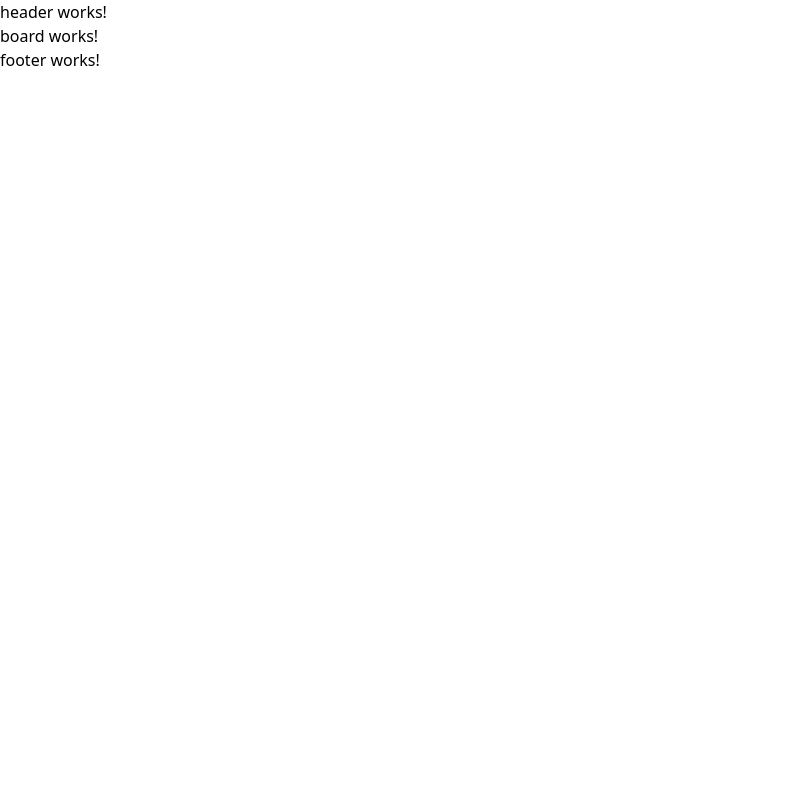
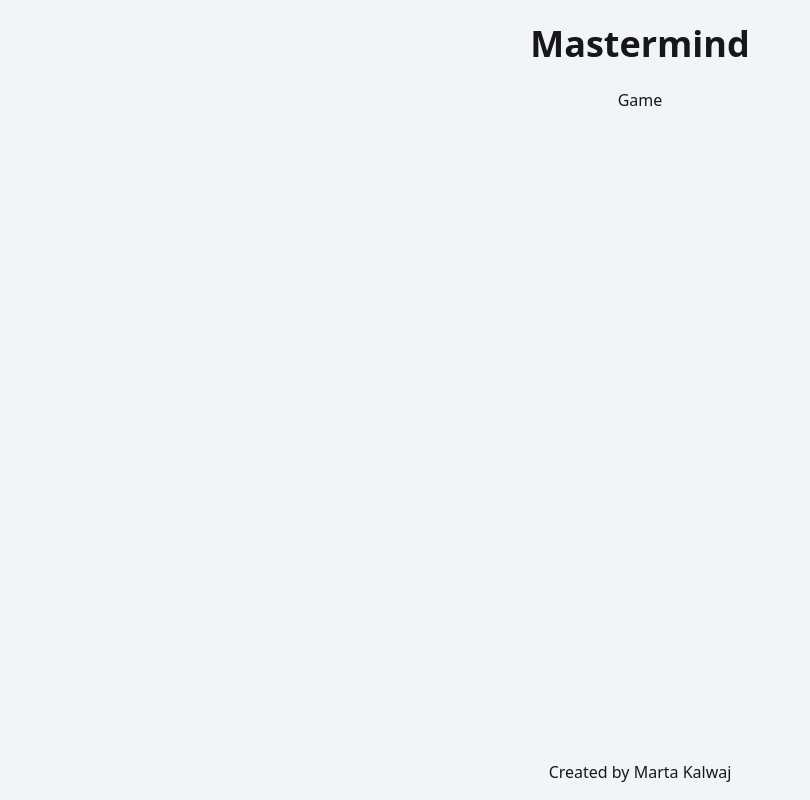
Before and after one commit to martaProsniak/mastermind, an Angular app: page / in a window 1280 px wide. Shown: the whole page, without its empty margins (0-810 px from the left). Built offline with nearby package versions, Linux system fonts and the light colour scheme.

Commit message:
Main components placement

```diff
--- a/package.json
+++ b/package.json
@@ -6,6 +6,7 @@
     "start": "ng serve",
     "build": "ng build",
     "watch": "ng build --watch --configuration development",
+    "build-prod": "ng build --prod",
     "test": "ng test"
   },
   "private": true,
--- a/src/app/app.component.html
+++ b/src/app/app.component.html
@@ -1,3 +1,7 @@
-<game-header></game-header>
-<game-board></game-board>
-<game-footer></game-footer>
+<div class="w-screen h-dvh bg-slate-100 dark:bg-slate-800 text-neutral-900 dark:text-neutral-100">
+  <div class="max-w-[1280px] mx-auto w-10/12">
+    <game-header></game-header>
+    <game></game>
+    <game-footer></game-footer>
+  </div>
+</div>
--- a/src/app/footer/footer.component.html
+++ b/src/app/footer/footer.component.html
@@ -1 +1,3 @@
-<p>footer works!</p>
+<div class="text-center p-4">
+ <p>Created by <a href="https://marta-kalwaj.web.app/" class="cursor-pointer">Marta Kalwaj</a></p>
+</div>
--- a/src/app/game/game.component.css
+++ b/src/app/game/game.component.css
@@ -0,0 +1,3 @@
+.game-wrapper {
+  height: calc(100dvh - 88px - 56px);
+}
--- a/src/app/game/game.component.html
+++ b/src/app/game/game.component.html
@@ -1 +1 @@
-<p>game works!</p>
+<div class="text-center game-wrapper">Game</div>
--- a/src/app/header/header.component.html
+++ b/src/app/header/header.component.html
@@ -1 +1,3 @@
-<p>header works!</p>
+<div class="text-center p-6">
+  <h1 class="text-4xl font-bold">Mastermind</h1>
+</div>
```
